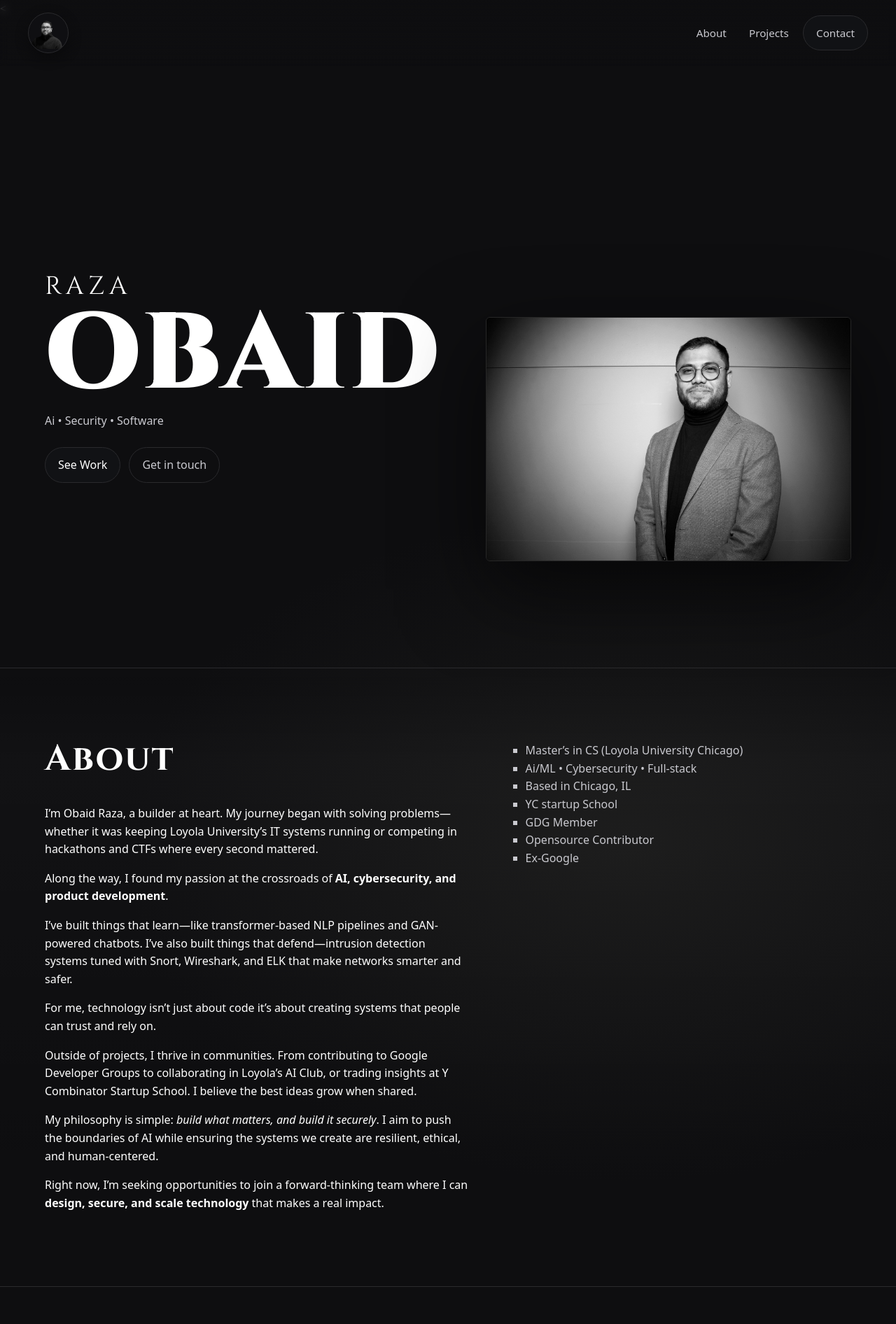
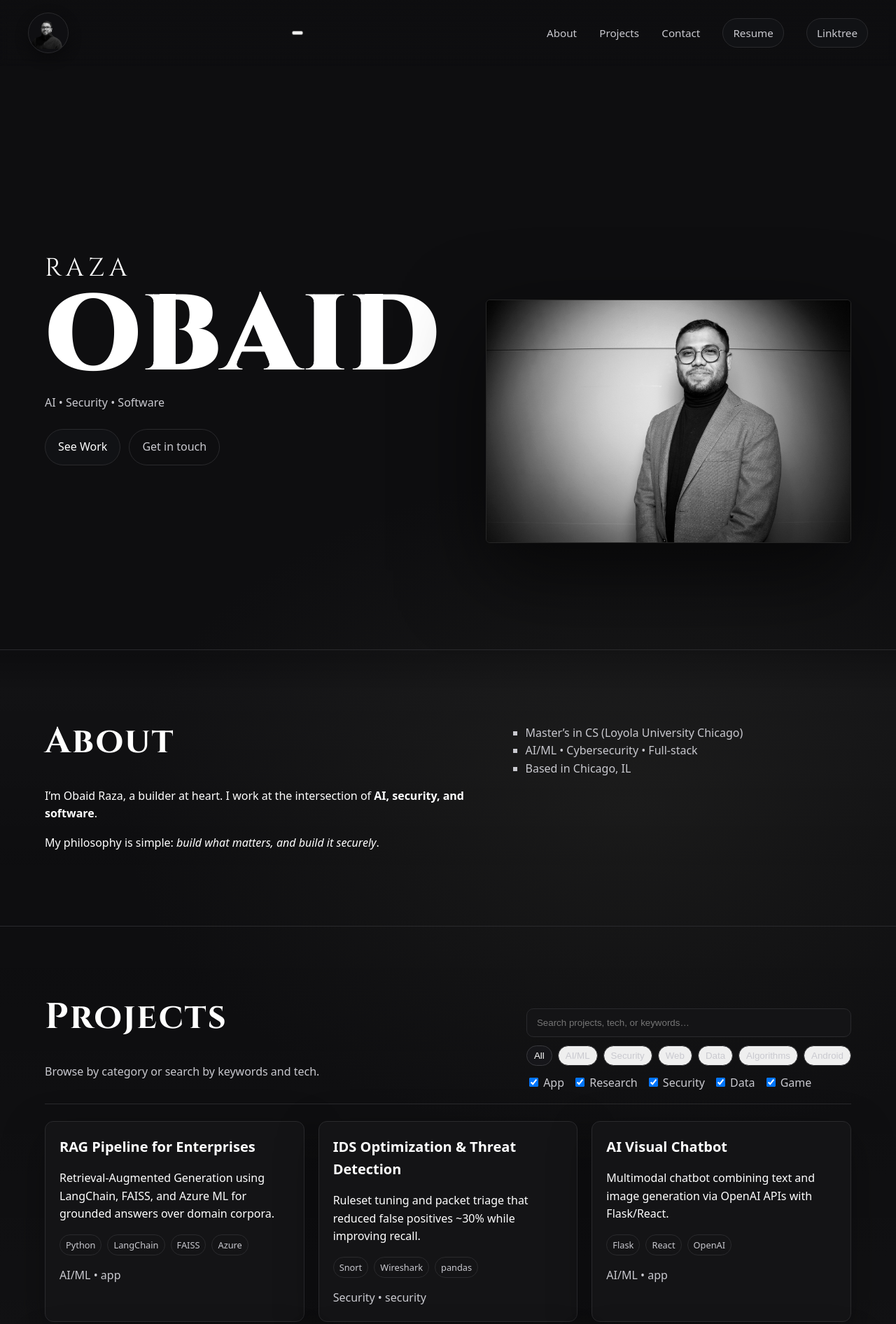
Before and after one commit to mohammedobaidraza/Raza-Obaid-, a plain HTML site: page index.html in a window 1280 px wide. Shown: the top 1892 px of the page at 70% size. Drawn offline with nearby package versions, Linux system fonts and the light colour scheme; a web font is replaced by a local one.

Commit message:
Update index.html

```diff
--- a/index.html
+++ b/index.html
@@ -1,38 +1,36 @@
-
 <!DOCTYPE html>
 <html lang="en">
 <head>
   <meta charset="utf-8" />
   <meta name="viewport" content="width=device-width, initial-scale=1" />
   <title>Obaid Raza — Portfolio</title>
-
-  <!-- Fallback display serif similar to The Queen -->
   <link href="https://fonts.googleapis.com/css2?family=Cinzel:wght@400;700;900&display=swap" rel="stylesheet">
   <link rel="stylesheet" href="styles.css" />
 </head>
 <body>
   <canvas id="bg"></canvas>
-
-
-<<header class="site-header">
+  <header class="site-header">
     <a href="#top" class="brand brand-img" aria-label="Home">
       <img src="assets/avatar.png.png" alt="Mohammed Obaid Raza" />
     </a>
-  <nav class="nav">
+    <button class="nav-toggle" aria-label="Open menu" aria-controls="primary-nav" aria-expanded="false">
+      <span class="bar"></span><span class="bar"></span><span class="bar"></span>
+    </button>
+    <nav id="primary-nav" class="nav">
       <a href="#about">About</a>
       <a href="#projects">Projects</a>
-    <a href="#contact" class="btn">Contact</a>
+      <a href="#contact">Contact</a>
+      <a class="btn-code" href="https://drive.google.com/file/d/1qHZSid_jdSTqHA6IjOPuhIbrnhJQ4Bwf/view?usp=sharing" target="_blank" rel="noopener">Resume</a>
+      <a class="btn-code" href="https://linktr.ee/mohammedobaidraza" target="_blank" rel="noopener">Linktree</a>
     </nav>
   </header>
-
-
 
   <main id="top" class="main">
     <section class="hero">
       <div class="hero-copy">
         <span class="kicker">RAZA</span>
         <h1 class="display">OBAID</h1>
-        <p class="tagline">Ai • Security • Software</p>
+        <p class="tagline">AI • Security • Software</p>
         <div class="cta">
           <a class="btn" href="#projects">See Work</a>
           <a class="btn ghost" href="#contact">Get in touch</a>
@@ -46,37 +44,18 @@
     <section id="about" class="section about">
       <div class="about-grid">
         <div>
-
           <h2>About</h2>
-      <p>I’m Obaid Raza, a builder at heart. My journey began with solving problems—whether it was keeping Loyola University’s IT systems running or competing in hackathons and CTFs where every second mattered.</p>
-
-      <p>Along the way, I found my passion at the crossroads of <strong>AI, cybersecurity, and product development</strong>.</p>
-
-      <p>I’ve built things that learn—like transformer-based NLP pipelines and GAN-powered chatbots. I’ve also built things that defend—intrusion detection systems tuned with Snort, Wireshark, and ELK that make networks smarter and safer.</p>
-
-      <p>For me, technology isn’t just about code it’s about creating systems that people can trust and rely on.</p>
-
-      <p>Outside of projects, I thrive in communities. From contributing to Google Developer Groups to collaborating in Loyola’s AI Club, or trading insights at Y Combinator Startup School. I believe the best ideas grow when shared.</p>
-
-      <p>My philosophy is simple: <em>build what matters, and build it securely</em>. I aim to push the boundaries of AI while ensuring the systems we create are resilient, ethical, and human-centered.</p>
-
-      <p>Right now, I’m seeking opportunities to join a forward-thinking team where I can <strong>design, secure, and scale technology</strong> that makes a real impact.</p>
-
+          <p>I’m Obaid Raza, a builder at heart. I work at the intersection of <strong>AI, security, and software</strong>.</p>
+          <p>My philosophy is simple: <em>build what matters, and build it securely</em>.</p>
         </div>
         <ul class="facts">
           <li>Master’s in CS (Loyola University Chicago)</li>
-          <li>Ai/ML • Cybersecurity • Full‑stack</li>
+          <li>AI/ML • Cybersecurity • Full‑stack</li>
           <li>Based in Chicago, IL</li>
-          <li>YC startup School</li>
-          <li>GDG Member</li>
-          <li>Opensource Contributor</li>
-          <li>Ex‑Google</li>
-
         </ul>
       </div>
     </section>
 
-    <!-- Projects moved below About and rebuilt as a product-style search UI -->
     <section id="projects" class="section projects">
       <div class="projects-header">
         <div>
@@ -85,33 +64,34 @@
         </div>
         <div class="controls">
           <input id="searchInput" type="search" placeholder="Search projects, tech, or keywords…" aria-label="Search projects" />
-          <div class="chips" id="categoryChips">
-            <!-- Chips populated via JS -->
-          </div>
+          <div class="chips" id="categoryChips"></div>
           <div class="filters">
             <label><input type="checkbox" class="type-filter" value="app" checked> App</label>
             <label><input type="checkbox" class="type-filter" value="research" checked> Research</label>
             <label><input type="checkbox" class="type-filter" value="security" checked> Security</label>
             <label><input type="checkbox" class="type-filter" value="data" checked> Data</label>
+            <label><input type="checkbox" class="type-filter" value="game" checked> Game</label>
           </div>
         </div>
       </div>
-
       <div id="projectsGrid" class="cards"></div>
     </section>
 
     <section id="contact" class="section contact">
       <h2>Contact</h2>
       <p>Open to roles and collaborations. Let’s talk.</p>
-      <a class="btn" href="mailto:mohammedobaidraza@gmail.com">Email Me</a>
-      <a class="btn" href="https://github.com/mohammedobaidraza">GitHub</a>
-      <a class="btn" href="https://www.linkedin.com/in/obaidraza">LinkedIn</a>
+      <div class="links one-row">
+        <a class="btn-code" href="mailto:mohammedobaidraza@gmail.com">Email Me</a>
+        <a class="btn-code" href="https://drive.google.com/uc?export=download&id=1qHZSid_jdSTqHA6IjOPuhIbrnhJQ4Bwf" target="_blank" rel="noreferrer">Download Resume</a>
+        <a class="btn-code" href="https://linktr.ee/mohammedobaidraza" target="_blank" rel="noreferrer">Linktree</a>
+        <a class="btn-code" href="https://github.com/mohammedobaidraza" target="_blank" rel="noreferrer">GitHub</a>
+        <a class="btn-code" href="https://www.linkedin.com/in/obaidraza" target="_blank" rel="noreferrer">LinkedIn</a>
+      </div>
     </section>
   </main>
 
   <footer class="site-footer">© <span id="year"></span> Mohammed Obaid Raza</footer>
 
-  <!-- Three.js -->
   <script src="https://cdnjs.cloudflare.com/ajax/libs/three.js/r152/three.min.js"></script>
   <script src="main.js"></script>
   <script src="projects.js"></script>
```
Lines whose indentation alone changed are shown as unchanged.
